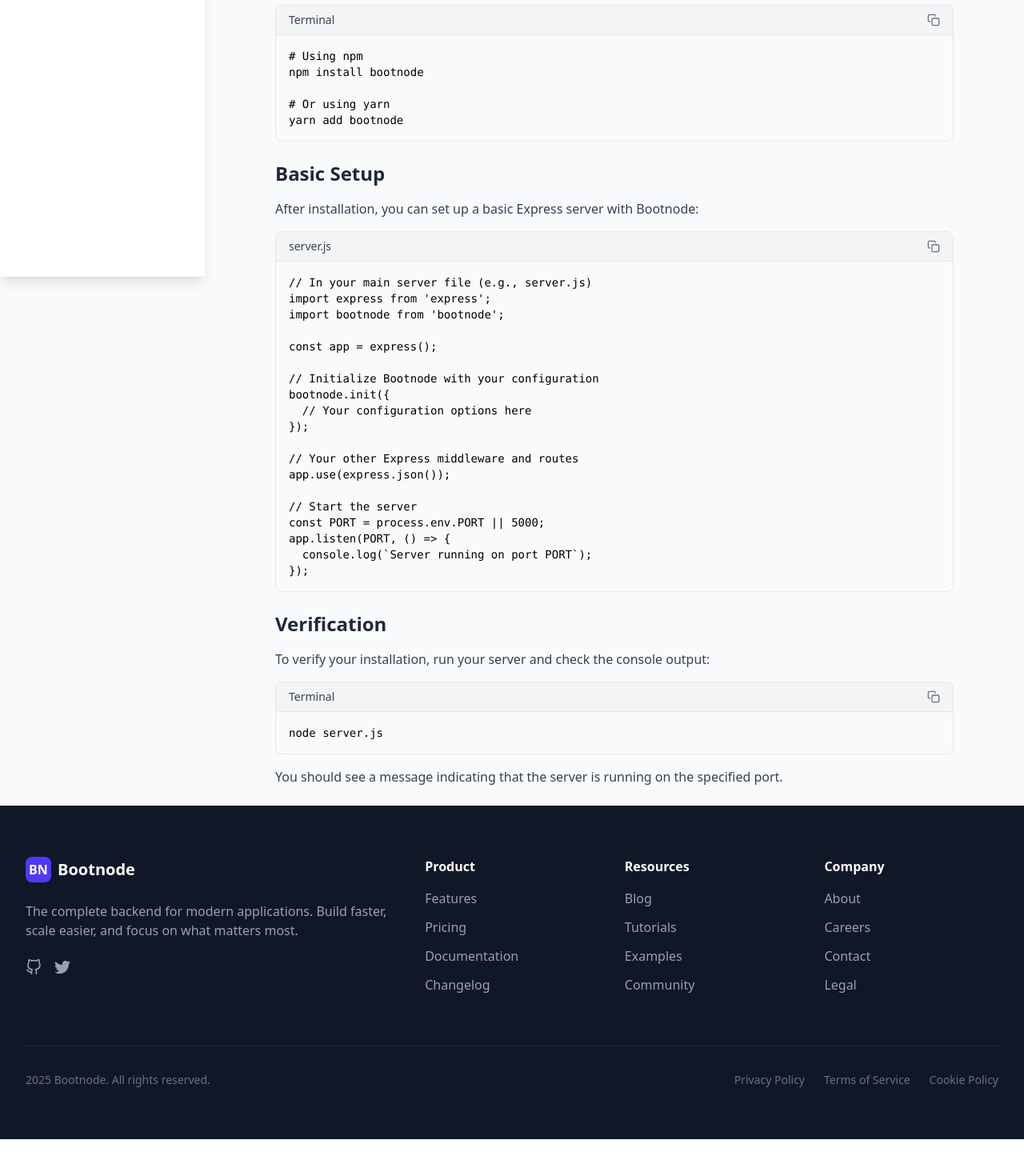
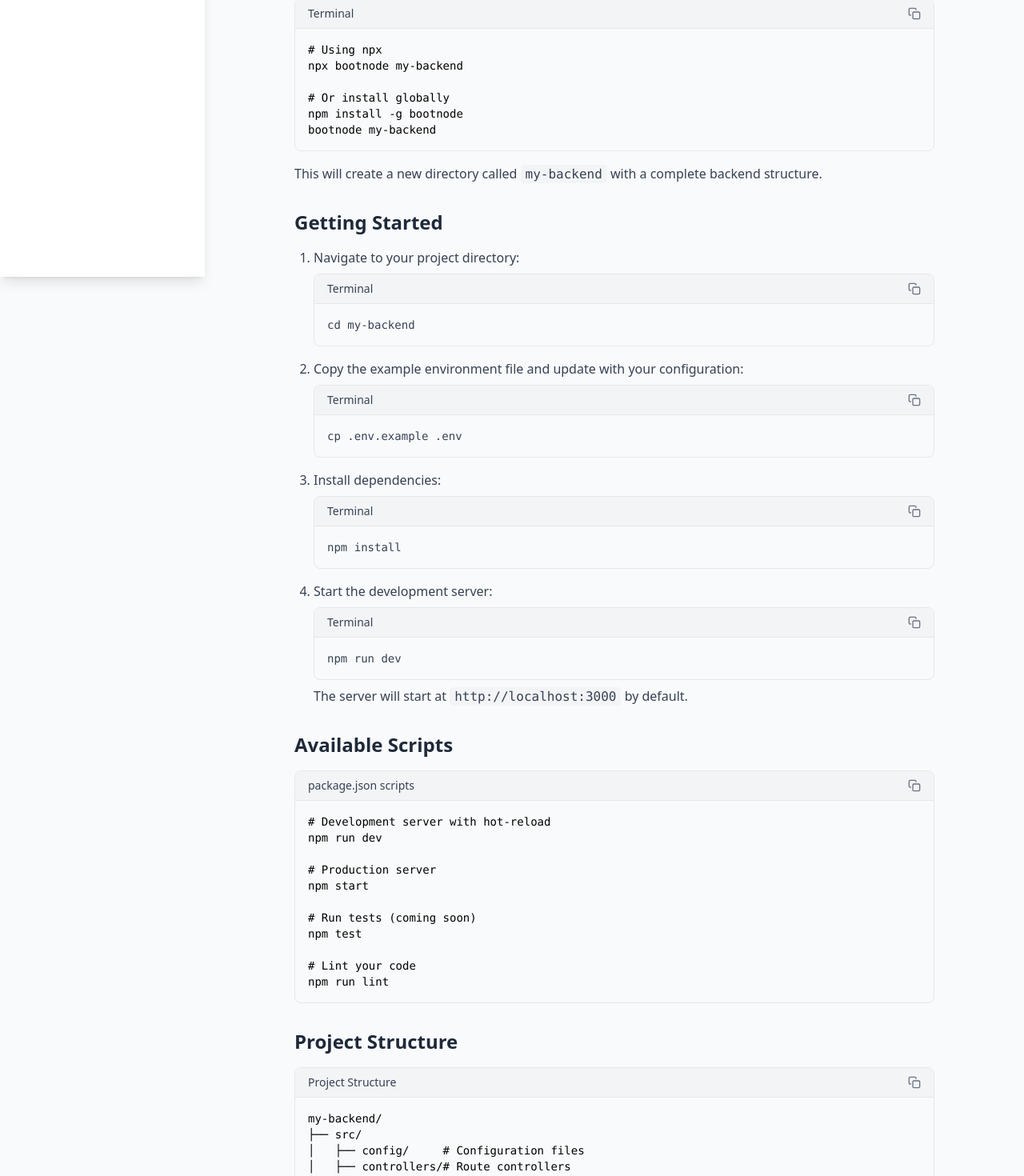
Before and after one commit to Moses-main/bootnode-x, a React (Vite) app: page /learn/installation in a window 1280 px wide. Shown: the part 454-1924 px from the top of the page at 80% size. Before the commit the page ends 1878 px from the top, so only its background shows below. Built offline with nearby package versions, Linux system fonts and the light colour scheme.

Commit message:
add the right installation guide

```diff
--- a/src/pages/learn/Authentication.jsx
+++ b/src/pages/learn/Authentication.jsx
@@ -1,5 +1,5 @@
-import React from 'react';
-import CodeBlock from '../../components/Documentation/CodeBlock';
+import React from "react";
+import CodeBlock from "../../components/Documentation/CodeBlock";
 
 const Authentication = () => {
   const userModelCode = `// models/User.js
@@ -211,7 +211,7 @@
     if (!roles.includes(req.user.role)) {
       return next(
         new ErrorResponse(
-          \`User role ${req.user.role} is not authorized to access this route\`,
+          \`User role ${"req.user.role"} is not authorized to access this route\`,
           403
         )
       );
@@ -225,7 +225,8 @@
       <div className="space-y-4">
         <h1 className="text-3xl font-bold text-gray-900">Authentication</h1>
         <p className="text-gray-600">
-          Learn how to implement JWT-based authentication in your Bootnode application.
+          Learn how to implement JWT-based authentication in your Bootnode
+          application.
         </p>
       </div>
 
@@ -233,7 +234,8 @@
         <section className="space-y-4">
           <h2 className="text-2xl font-semibold text-gray-800">User Model</h2>
           <p className="text-gray-700">
-            The User model includes methods for password hashing and JWT token generation.
+            The User model includes methods for password hashing and JWT token
+            generation.
           </p>
           <CodeBlock
             code={userModelCode}
@@ -243,9 +245,12 @@
         </section>
 
         <section className="space-y-4">
-          <h2 className="text-2xl font-semibold text-gray-800">Authentication Controller</h2>
+          <h2 className="text-2xl font-semibold text-gray-800">
+            Authentication Controller
+          </h2>
           <p className="text-gray-700">
-            The auth controller handles user registration, login, and token management.
+            The auth controller handles user registration, login, and token
+            management.
           </p>
           <CodeBlock
             code={authControllerCode}
@@ -255,7 +260,9 @@
         </section>
 
         <section className="space-y-4">
-          <h2 className="text-2xl font-semibold text-gray-800">Authentication Routes</h2>
+          <h2 className="text-2xl font-semibold text-gray-800">
+            Authentication Routes
+          </h2>
           <p className="text-gray-700">
             Define routes for authentication endpoints.
           </p>
@@ -267,9 +274,12 @@
         </section>
 
         <section className="space-y-4">
-          <h2 className="text-2xl font-semibold text-gray-800">Authentication Middleware</h2>
+          <h2 className="text-2xl font-semibold text-gray-800">
+            Authentication Middleware
+          </h2>
           <p className="text-gray-700">
-            Protect routes and authorize user roles with these middleware functions.
+            Protect routes and authorize user roles with these middleware
+            functions.
           </p>
           <CodeBlock
             code={authMiddlewareCode}
--- a/src/pages/learn/Configuration.jsx
+++ b/src/pages/learn/Configuration.jsx
@@ -7,95 +7,153 @@
 NODE_ENV=development
 
 # MongoDB Configuration
-MONGO_URI=mongodb://localhost:27017/your_database_name
+MONGO_URI=mongodb://localhost:27017/mydb
 
-# JWT Configuration
-JWT_SECRET=your_jwt_secret_key
+# JWT Configuration (for authentication)
+JWT_SECRET=your_jwt_secret_key_here
 JWT_EXPIRE=30d
-JWT_COOKIE_EXPIRE=30
+JWT_COOKIE_EXPIRE=30`;
 
-# Email Configuration (if using email features)
-SMTP_HOST=smtp.example.com
-SMTP_PORT=587
-SMTP_EMAIL=your_email@example.com
-SMTP_PASSWORD=your_email_password
-SMTP_FROM_NAME=Bootnode <noreply@example.com>`;
+  const dbConfig = `// config/db.js
+const mongoose = require('mongoose');
 
-  const configExample = `// config/config.js
-const dotenv = require('dotenv');
+const connectDB = async () => {
+  try {
+    const conn = await mongoose.connect(process.env.MONGO_URI, {
+      useNewUrlParser: true,
+      useUnifiedTopology: true,
+      useCreateIndex: true,
+      useFindAndModify: false
+    });
+    console.log(\`MongoDB Connected: ${'conn.connection.host'}\`);
+  } catch (error) {
+    console.error(\`Error: ${'error.message'}\`);
+    process.exit(1);
+  }
+};
 
-// Load environment variables from .env file
-dotenv.config();
+module.exports = connectDB;`;
 
-module.exports = {
-  // Server configuration
-  port: process.env.PORT || 5000,
-  nodeEnv: process.env.NODE_ENV || 'development',
+  const serverConfig = `// server.js
+const express = require('express');
+const connectDB = require('./config/db');
 
-  // Database configuration
-  mongoUri: process.env.MONGO_URI || 'mongodb://localhost:27017/your_database_name',
+// Load environment variables
+require('dotenv').config();
 
-  // JWT configuration
-  jwt: {
-    secret: process.env.JWT_SECRET || 'your_jwt_secret_key',
-    expiresIn: process.env.JWT_EXPIRE || '30d',
-    cookieExpire: process.env.JWT_COOKIE_EXPIRE || 30
-  },
+// Connect to database
+connectDB();
 
-  // Email configuration
-  email: {
-    host: process.env.SMTP_HOST,
-    port: process.env.SMTP_PORT || 587,
-    email: process.env.SMTP_EMAIL,
-    password: process.env.SMTP_PASSWORD,
-    from: process.env.SMTP_FROM_NAME || 'Bootnode <noreply@example.com>'
-  }
-};`;
+const app = express();
+
+// Body parser
+app.use(express.json());
+
+// Define routes
+app.use('/api/users', require('./routes/users'));
+// Add other routes here
+
+const PORT = process.env.PORT || 5000;
+
+app.listen(PORT, () =>
+  console.log(\`Server running in ${'process.env.NODE_ENV'} mode on port ${'PORT'}\`)
+);`;
+
+  const middlewareExample = `// Middleware to set CORS headers
+app.use((req, res, next) => {
+  res.setHeader('Access-Control-Allow-Origin', '*');
+  res.setHeader(
+    'Access-Control-Allow-Headers',
+    'Origin, X-Requested-With, Content-Type, Accept, Authorization'
+  );
+  res.setHeader(
+    'Access-Control-Allow-Methods',
+    'GET, POST, PATCH, PUT, DELETE, OPTIONS'
+  );
+  next();
+});`;
 
   return (
-    <div className="space-y-8">
+    <div className="space-y-8 p-6">
       <div className="space-y-4">
-        <h1 className="text-3xl font-bold text-gray-900">Configuration</h1>
+        <h1 className="text-3xl font-bold text-gray-900">Configuration Guide</h1>
         <p className="text-gray-600">
           Learn how to configure your Bootnode application with environment variables and custom settings.
         </p>
       </div>
 
-      <div className="space-y-6">
+      <div className="space-y-8">
         <section className="space-y-4">
           <h2 className="text-2xl font-semibold text-gray-800">Environment Variables</h2>
           <p className="text-gray-700">
-            Bootnode uses environment variables for configuration. Create a <code>.env</code> file in your project root:
+            Create a <code className="bg-gray-100 px-1.5 py-0.5 rounded">.env</code> file in your project root with the following variables:
           </p>
           <CodeBlock
             code={envExample}
             language="env"
             title=".env"
           />
+          <div className="bg-yellow-50 border-l-4 border-yellow-400 p-4">
+            <div className="flex">
+              <div className="flex-shrink-0">
+                <svg className="h-5 w-5 text-yellow-400" viewBox="0 0 20 20" fill="currentColor">
+                  <path fillRule="evenodd" d="M8.257 3.099c.765-1.36 2.722-1.36 3.486 0l5.58 9.92c.75 1.334-.213 2.98-1.742 2.98H4.42c-1.53 0-2.493-1.646-1.743-2.98l5.58-9.92zM11 13a1 1 0 11-2 0 1 1 0 012 0zm-1-8a1 1 0 00-1 1v3a1 1 0 002 0V6a1 1 0 00-1-1z" clipRule="evenodd" />
+                </svg>
+              </div>
+              <div className="ml-3">
+                <p className="text-sm text-yellow-700">
+                  Never commit your <code className="bg-yellow-100 px-1 py-0.5 rounded">.env</code> file to version control. Make sure it's included in your <code className="bg-yellow-100 px-1 py-0.5 rounded">.gitignore</code> file.
+                </p>
+              </div>
+            </div>
+          </div>
         </section>
 
         <section className="space-y-4">
-          <h2 className="text-2xl font-semibold text-gray-800">Configuration File</h2>
+          <h2 className="text-2xl font-semibold text-gray-800">Database Configuration</h2>
           <p className="text-gray-700">
-            You can also create a configuration file to manage your settings in a more structured way:
+            Set up your MongoDB connection in <code className="bg-gray-100 px-1.5 py-0.5 rounded">config/db.js</code>:
           </p>
           <CodeBlock
-            code={configExample}
+            code={dbConfig}
             language="javascript"
-            title="config/config.js"
+            title="config/db.js"
           />
         </section>
 
         <section className="space-y-4">
-          <h2 className="text-2xl font-semibold text-gray-800">Using Configuration</h2>
+          <h2 className="text-2xl font-semibold text-gray-800">Server Configuration</h2>
           <p className="text-gray-700">
-            Import and use your configuration throughout your application:
+            Your main server file should be set up like this:
           </p>
           <CodeBlock
-            code={"const config = require('./config/config');\n\n// Example usage\nconst port = config.port;\nconst dbUri = config.mongoUri;"}
+            code={serverConfig}
             language="javascript"
-            title="Example Usage"
+            title="server.js"
           />
+        </section>
+
+        <section className="space-y-4">
+          <h2 className="text-2xl font-semibold text-gray-800">Common Middleware</h2>
+          <p className="text-gray-700">
+            Here's an example of common middleware you might want to add to your Express app:
+          </p>
+          <CodeBlock
+            code={middlewareExample}
+            language="javascript"
+            title="Middleware Example"
+          />
+        </section>
+
+        <section className="space-y-4">
+          <h2 className="text-2xl font-semibold text-gray-800">Configuration Best Practices</h2>
+          <ul className="list-disc pl-6 space-y-2 text-gray-700">
+            <li>Always store sensitive information (API keys, database URIs) in environment variables</li>
+            <li>Create a <code className="bg-gray-100 px-1.5 py-0.5 rounded">.env.example</code> file with placeholder values to document required environment variables</li>
+            <li>Use different <code className="bg-gray-100 px-1.5 py-0.5 rounded">.env</code> files for different environments (development, production, testing)</li>
+            <li>Validate environment variables on application startup</li>
+            <li>Keep configuration separate from application logic</li>
+          </ul>
         </section>
 
         <section className="space-y-4">
--- a/src/pages/learn/Installation.jsx
+++ b/src/pages/learn/Installation.jsx
@@ -2,84 +2,122 @@
 import CodeBlock from "../../components/Documentation/CodeBlock";
 
 const Installation = () => {
-  const installCommand = `# Using npm
-npm install bootnode
+  const quickStart = `# Using npx
+npx bootnode my-backend
 
-# Or using yarn
-yarn add bootnode`;
+# Or install globally
+npm install -g bootnode
+bootnode my-backend`;
 
-  const setupCommand = `// In your main server file (e.g., server.js)
-import express from 'express';
-import bootnode from 'bootnode';
+  const projectStructure = `my-backend/
+├── src/
+│   ├── config/     # Configuration files
+│   ├── controllers/# Route controllers
+│   ├── models/     # Database models
+│   └── routes/     # API route definitions
+├── .env           # Environment variables
+└── package.json   # Project configuration`;
 
-const app = express();
+  const availableScripts = `# Development server with hot-reload
+npm run dev
 
-// Initialize Bootnode with your configuration
-bootnode.init({
-  // Your configuration options here
-});
+# Production server
+npm start
 
-// Your other Express middleware and routes
-app.use(express.json());
+# Run tests (coming soon)
+npm test
 
-// Start the server
-const PORT = process.env.PORT || 5000;
-app.listen(PORT, () => {
-  console.log(\`Server running on port ${"PORT"}\`);
-});`;
+# Lint your code
+npm run lint`;
 
   return (
-    <div className="space-y-8">
+    <div className="space-y-8 p-6">
       <div className="space-y-4">
-        <h1 className="text-3xl font-bold text-gray-900">Installation</h1>
-        <p className="text-gray-600">
-          Get started with Bootnode by following these simple installation
-          steps.
-        </p>
+        <h1 className="text-3xl font-bold text-gray-900">Quick Start</h1>
       </div>
 
-      <div className="space-y-6">
+      <div className="space-y-8">
         <section className="space-y-4">
-          <h2 className="text-2xl font-semibold text-gray-800">
-            Prerequisites
-          </h2>
+          <h2 className="text-2xl font-semibold text-gray-800">Prerequisites</h2>
           <ul className="list-disc pl-6 space-y-2 text-gray-700">
             <li>Node.js 14.x or later</li>
-            <li>npm 6.x or later or yarn</li>
-            <li>MongoDB 4.4 or later (for database operations)</li>
+            <li>npm 6.x or later</li>
+            <li>MongoDB (local or cloud instance)</li>
           </ul>
         </section>
 
         <section className="space-y-4">
           <h2 className="text-2xl font-semibold text-gray-800">Installation</h2>
-          <p className="text-gray-700">Install Bootnode using npm or yarn:</p>
-          <CodeBlock code={installCommand} language="bash" title="Terminal" />
+          <p className="text-gray-700">
+            You can use bootnode directly with npx:
+          </p>
+          <CodeBlock
+            code={quickStart}
+            language="bash"
+            title="Terminal"
+          />
+          <p className="text-gray-700">
+            This will create a new directory called <code className="bg-gray-100 px-1.5 py-0.5 rounded">my-backend</code> with a complete backend structure.
+          </p>
         </section>
 
         <section className="space-y-4">
-          <h2 className="text-2xl font-semibold text-gray-800">Basic Setup</h2>
-          <p className="text-gray-700">
-            After installation, you can set up a basic Express server with
-            Bootnode:
-          </p>
+          <h2 className="text-2xl font-semibold text-gray-800">Getting Started</h2>
+          <ol className="list-decimal pl-6 space-y-4 text-gray-700">
+            <li className="space-y-2">
+              <p>Navigate to your project directory:</p>
+              <CodeBlock
+                code="cd my-backend"
+                language="bash"
+                title="Terminal"
+              />
+            </li>
+            <li className="space-y-2">
+              <p>Copy the example environment file and update with your configuration:</p>
+              <CodeBlock
+                code="cp .env.example .env"
+                language="bash"
+                title="Terminal"
+              />
+            </li>
+            <li className="space-y-2">
+              <p>Install dependencies:</p>
+              <CodeBlock
+                code="npm install"
+                language="bash"
+                title="Terminal"
+              />
+            </li>
+            <li className="space-y-2">
+              <p>Start the development server:</p>
+              <CodeBlock
+                code="npm run dev"
+                language="bash"
+                title="Terminal"
+              />
+              <p className="text-gray-700">
+                The server will start at <code className="bg-gray-100 px-1.5 py-0.5 rounded">http://localhost:3000</code> by default.
+              </p>
+            </li>
+          </ol>
+        </section>
+
+        <section className="space-y-4">
+          <h2 className="text-2xl font-semibold text-gray-800">Available Scripts</h2>
           <CodeBlock
-            code={setupCommand}
-            language="javascript"
-            title="server.js"
+            code={availableScripts}
+            language="bash"
+            title="package.json scripts"
           />
         </section>
 
         <section className="space-y-4">
-          <h2 className="text-2xl font-semibold text-gray-800">Verification</h2>
-          <p className="text-gray-700">
-            To verify your installation, run your server and check the console
-            output:
-          </p>
-          <CodeBlock code="node server.js" language="bash" title="Terminal" />
-          <p className="text-gray-700">
-            You should see a message indicating that the server is running on
-            the specified port.
-          </p>
+          <h2 className="text-2xl font-semibold text-gray-800">Project Structure</h2>
+          <CodeBlock
+            code={projectStructure}
+            language="bash"
+            title="Project Structure"
+          />
         </section>
       </div>
     </div>
--- a/src/pages/learn/SetupGuide.jsx
+++ b/src/pages/learn/SetupGuide.jsx
@@ -1,18 +1,107 @@
 import React from 'react';
+import CodeBlock from '../../components/Documentation/CodeBlock';
 
 const SetupGuide = () => {
+  const projectStructure = `src/
+├── config/         # Database connection setup
+│   └── db.js
+├── controllers/    # Business logic for each route
+│   └── user.controller.js
+├── models/         # MongoDB models (Mongoose schemas)
+│   └── user.model.js
+├── routes/         # API routes
+│   └── user.routes.js
+├── app.js          # Express app configuration
+└── server.js       # Application entry point`;
+
+  const envExample = `PORT=5000
+MONGO_URI=mongodb://localhost:27017/mydb`;
+
+  const apiExample = `// Example: Get all users
+GET /api/users
+
+// Example: Create a user
+POST /api/users
+Content-Type: application/json
+
+{
+  "name": "John Doe",
+  "email": "john@example.com"
+}`;
+
   return (
-    <div className="p-6">
-      <h1 className="text-3xl font-bold text-gray-900 mb-4">Setup Guide</h1>
-      <div className="bg-white p-6 rounded-lg shadow">
-        <h2 className="text-2xl font-semibold mb-4">Testing Setup Guide</h2>
-        <p className="text-gray-700 mb-4">
-          If you can see this message, the routing is working correctly!
+    <div className="space-y-8 p-6">
+      <div className="space-y-4">
+        <h1 className="text-3xl font-bold text-gray-900">Project Setup Guide</h1>
+        <p className="text-gray-600">
+          Welcome to Bootnode! This guide will help you set up and understand your new Express + MongoDB backend project.
         </p>
-        <ul className="list-disc pl-5 space-y-2">
-          <li>Verify the URL in the address bar is correct</li>
-          <li>Try refreshing the page</li>
-        </ul>
+      </div>
+
+      <div className="space-y-8">
+        <section className="space-y-4">
+          <h2 className="text-2xl font-semibold text-gray-800">📂 Project Structure</h2>
+          <p className="text-gray-700">
+            Your project follows a clean, modular structure designed for scalability:
+          </p>
+          <CodeBlock
+            code={projectStructure}
+            language="bash"
+            title="Project Structure"
+          />
+        </section>
+
+        <section className="space-y-4">
+          <h2 className="text-2xl font-semibold text-gray-800">🚀 Getting Started</h2>
+
+          <div className="space-y-2">
+            <h3 className="text-xl font-medium text-gray-800">1. Install dependencies</h3>
+            <CodeBlock
+              code="npm install"
+              language="bash"
+              title="Terminal"
+            />
+          </div>
+
+          <div className="space-y-2">
+            <h3 className="text-xl font-medium text-gray-800">2. Setup environment variables</h3>
+            <p className="text-gray-700">Create a <code>.env</code> file in your project root with the following variables:</p>
+            <CodeBlock
+              code={envExample}
+              language="env"
+              title=".env"
+            />
+          </div>
+
+          <div className="space-y-2">
+            <h3 className="text-xl font-medium text-gray-800">3. Start the development server</h3>
+            <CodeBlock
+              code="npm run dev"
+              language="bash"
+              title="Terminal"
+            />
+            <p className="text-gray-700">The server will be available at <a href="http://localhost:5000" className="text-blue-600 hover:underline">http://localhost:5000</a></p>
+          </div>
+        </section>
+
+        <section className="space-y-4">
+          <h2 className="text-2xl font-semibold text-gray-800">📌 Example API Endpoints</h2>
+          <p className="text-gray-700">Here are some example endpoints you can use to test your setup:</p>
+          <CodeBlock
+            code={apiExample}
+            language="http"
+            title="API Examples"
+          />
+        </section>
+
+        <section className="space-y-4">
+          <h2 className="text-2xl font-semibold text-gray-800">🛠 Available Scripts</h2>
+          <ul className="list-disc pl-6 space-y-2 text-gray-700">
+            <li><code className="bg-gray-100 px-1.5 py-0.5 rounded">npm run dev</code> - Run the server in development mode with hot-reload</li>
+            <li><code className="bg-gray-100 px-1.5 py-0.5 rounded">npm start</code> - Run the server in production mode</li>
+            <li><code className="bg-gray-100 px-1.5 py-0.5 rounded">npm test</code> - Run tests (if configured)</li>
+          </ul>
+        </section>
       </div>
     </div>
   );
```
